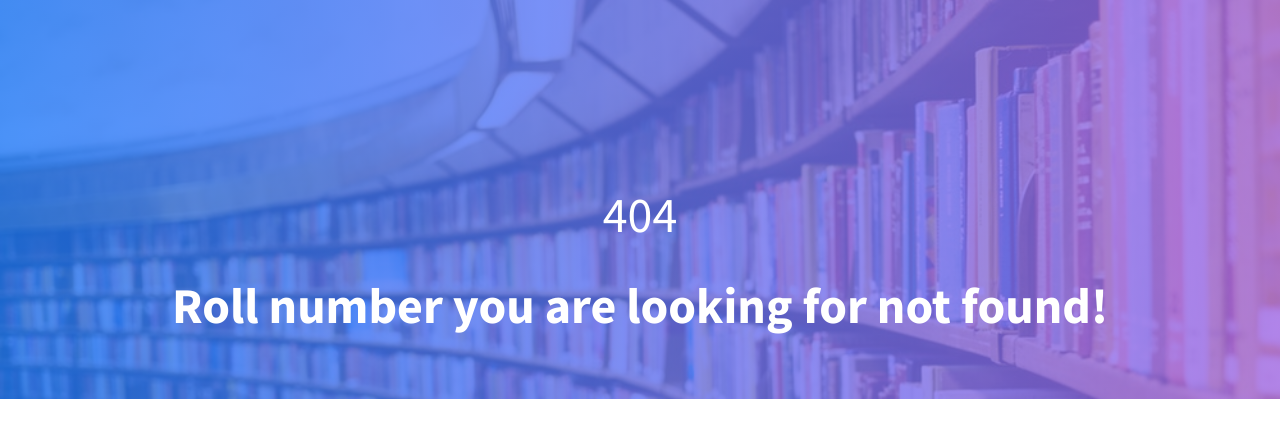
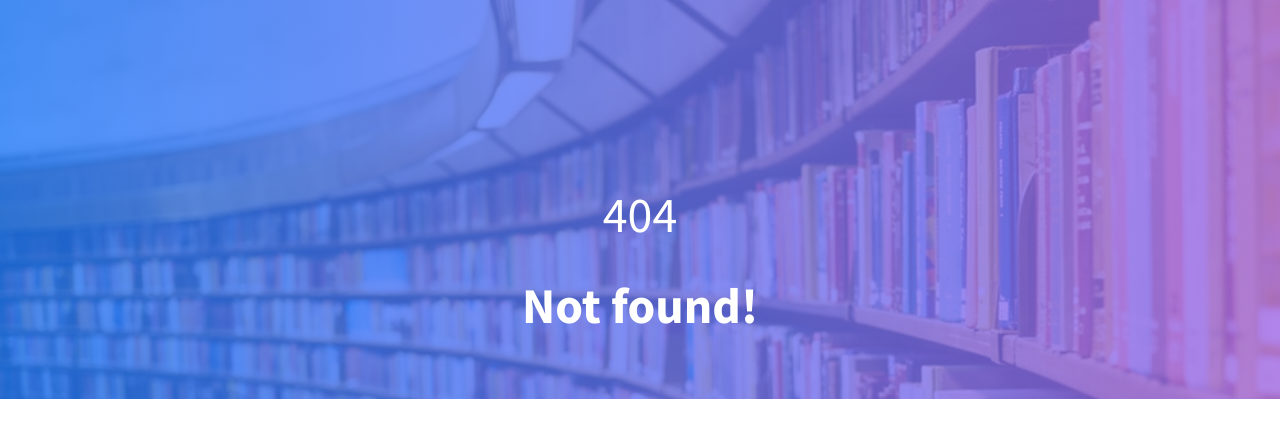
Before and after one commit to Akarsh711/Lib_mgmtV5, a Flask app: page /detail@admin in a window 1280 px wide. Shown: the part 58-496 px from the top of the page. Run offline with Flask 2, Linux system fonts and the light colour scheme; data comes from the database, SQL or seed files in the repository; some libraries are stand-ins or nearby versions; some web fonts are replaced.

Commit message:
Update 404.html

```diff
--- a/templates/404.html
+++ b/templates/404.html
@@ -40,7 +40,7 @@
           <div class="col-md-12 ftco-animate text-center mb-5">
 
             <h1 class="mb-3 bread">404</h1>
-            <span class="mb-3 bread">Roll number you are looking for not  found!</span>
+            <span class="mb-3 bread">Not  found!</span>
           </div>
         </div>
       </div>
```
